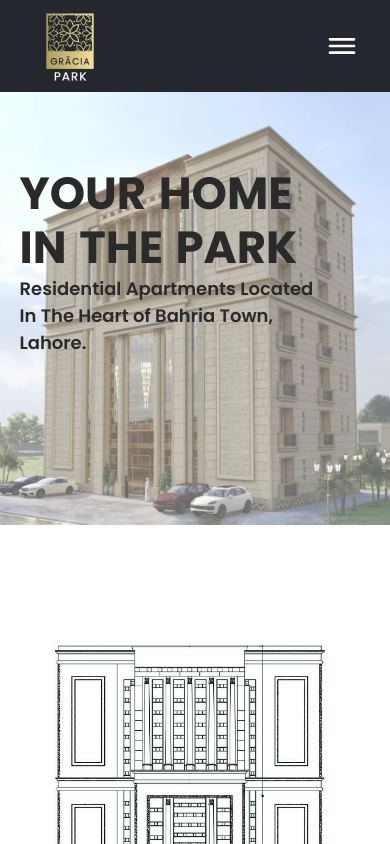
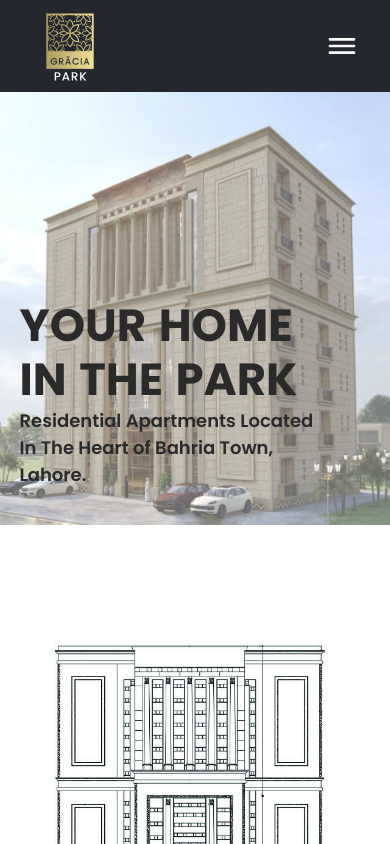
Before and after one commit to mirzaawais203/reactjs-app-realEstate, a React (Create React App) app: page / in a window 390 px wide. Shown: the top 844 px of the page. Built offline with nearby package versions, Linux system fonts and the light colour scheme.

Commit message:
change brochure

```diff
--- a/src/Components/Contact/Contact.css
+++ b/src/Components/Contact/Contact.css
@@ -122,7 +122,5 @@
   }
 .contact-map-bottom > p {
   padding: 0px 9vw;
-
 }
-
 }
--- a/src/Components/Home/Header/Header.css
+++ b/src/Components/Home/Header/Header.css
@@ -69,6 +69,11 @@
   }
 }
 @media (max-width: 550px) {
+  .headermobileview-content {
+    position: absolute;
+    bottom: 10%;
+    left: 5%;
+  }
   .headermobileview-content > h3 {
     font-size: 45px;
     font-weight: 700;
--- a/src/Components/Home/Navbar/Navbar.js
+++ b/src/Components/Home/Navbar/Navbar.js
@@ -68,10 +68,11 @@
             </li>
             <li className="nav-item">
               <NavLink
-                to="/"
+                to="https://drive.google.com/file/d/1LFtpQPu2NhYJNZWgCSBm89pJIXraeOBR/view?usp=sharing"
                 activeclassname="active"
                 className="nav-links"
                 onClick={handleClick}
+                target="_blank"
               >
                 Download E-Brochure
               </NavLink>
```
